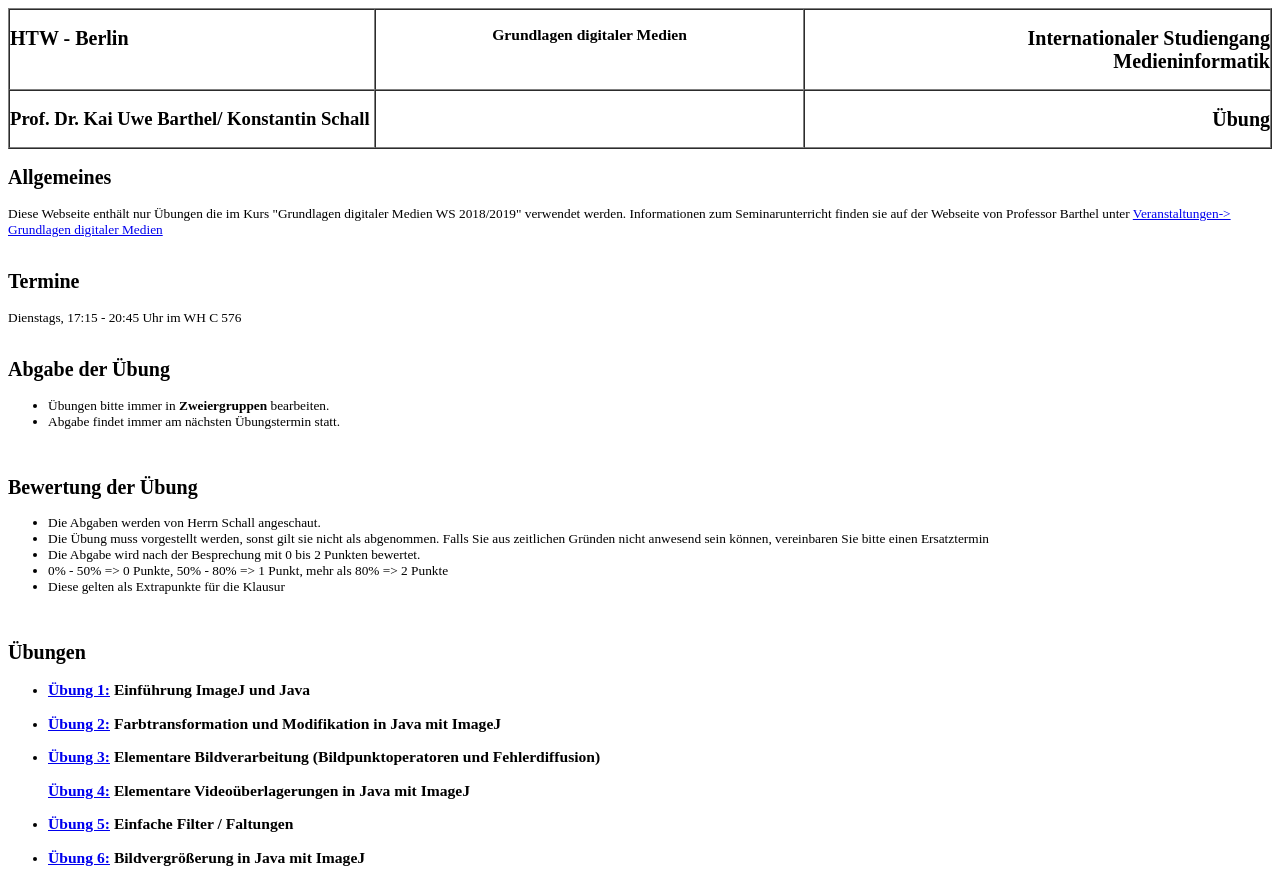
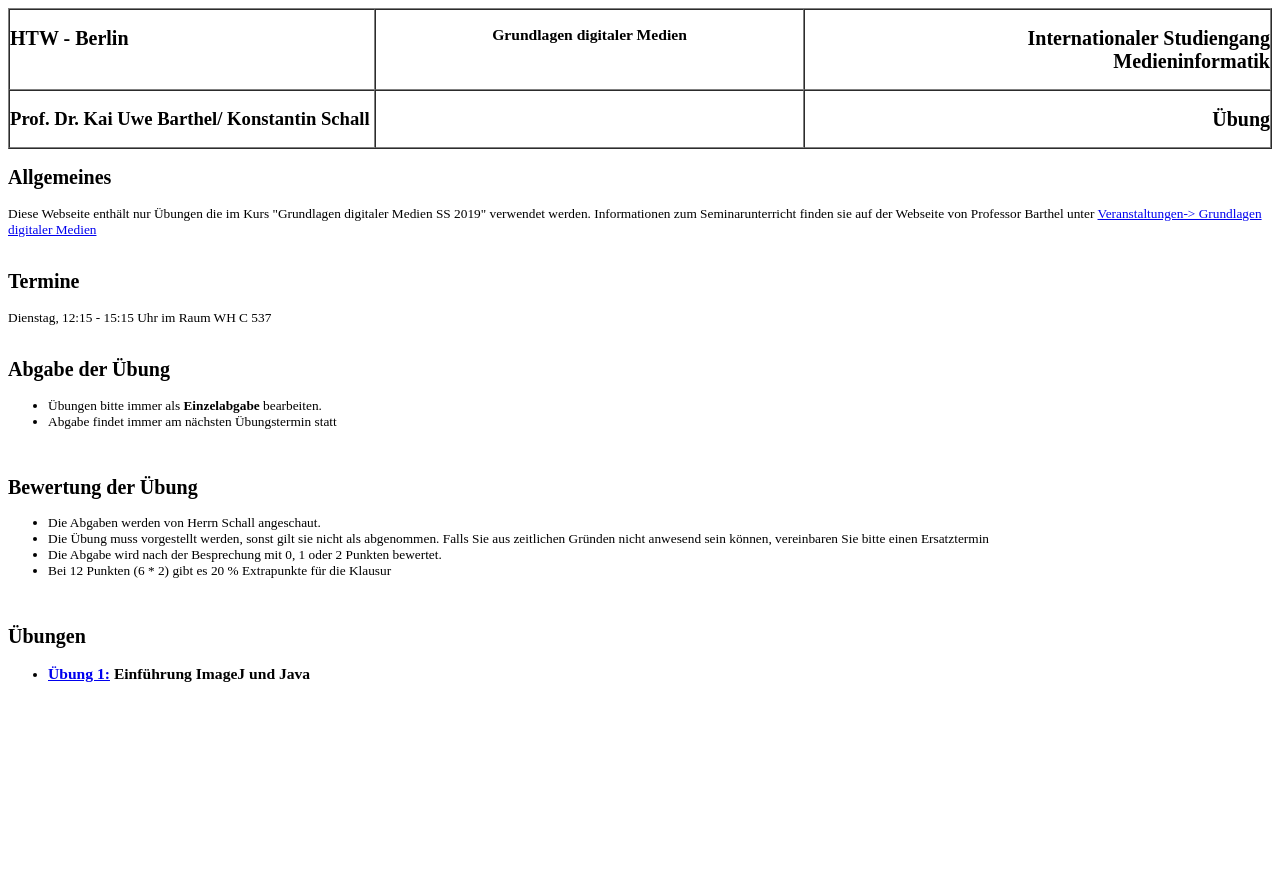
Before and after one commit to imi-gdm/imi-gdm.github.io, a plain HTML site: page index.html in a window 1280 px wide. After the commit the page ends 800 px from the top, so only its background shows below. Drawn offline with Linux system fonts and the light colour scheme.

Commit message:
init ss19

```diff
--- a/index.html
+++ b/index.html
@@ -47,19 +47,19 @@
           </tr>
         </table>
         <h2>Allgemeines</h2>
-        Diese Webseite enthält nur Übungen die im Kurs "Grundlagen digitaler Medien WS 2018/2019" verwendet werden.
+        Diese Webseite enthält nur Übungen die im Kurs "Grundlagen digitaler Medien SS 2019" verwendet werden.
         Informationen zum Seminarunterricht finden sie auf der Webseite von Professor Barthel unter <a href="http://home.htw-berlin.de/~barthel/veranstaltungen/GLDM/GLDM.htm">Veranstaltungen-> Grundlagen digitaler Medien</a><br>
         <br>
         <h2>Termine</h2>
-        Dienstags,  17:15 - 20:45 Uhr im WH C 576<br>
+        Dienstag, 12:15 - 15:15 Uhr im Raum WH C 537<br>
         <br>
         <h2>Abgabe der Übung</h2>
         <ul>
          <li>
-           Übungen bitte immer in <b>Zweiergruppen</b> bearbeiten.
+           Übungen bitte immer als <b>Einzelabgabe</b> bearbeiten.
          </li>
          <li>
-           Abgabe findet immer am nächsten Übungstermin statt.
+           Abgabe findet immer am nächsten Übungstermin statt
          </li>
       </ul>
       <br>
@@ -67,9 +67,8 @@
       <ul>
        <li>Die Abgaben werden von Herrn Schall angeschaut.</li>
        <li>Die Übung muss vorgestellt werden, sonst gilt sie nicht als abgenommen. Falls Sie aus zeitlichen Gründen nicht anwesend sein können, vereinbaren Sie bitte einen Ersatztermin</li>
-       <li>Die Abgabe wird nach der Besprechung mit 0 bis 2 Punkten bewertet.</li>
-       <li>0% - 50% => 0 Punkte, 50% - 80% => 1 Punkt, mehr als 80% => 2 Punkte </li>
-       <li>Diese gelten als Extrapunkte für die Klausur</li>
+       <li>Die Abgabe wird nach der Besprechung mit 0, 1 oder 2 Punkten bewertet.</li>
+       <li>Bei 12 Punkten (6 * 2) gibt es 20 % Extrapunkte für die Klausur</li>
      </ul>
      <br>
      <h2>Übungen</h2>
@@ -80,18 +79,20 @@
           <span>Einführung ImageJ und Java</span>
         </h3>
       </li>
+      <!--
       <li>
         <h3>
           <span><a href="./uebungen/uebung2/uebung2.htm"> Übung 2:</a></span>
           <span>Farbtransformation und Modifikation in Java mit ImageJ</span>
         </h3>
       </li>
-     <li>
+      <li>
         <h3>
-          <span><a href="./uebungen/uebung3/uebung3c.htm"> Übung 3:</a></span>
+          <span><a href="./uebungen/uebung3/uebung3.htm"> Übung 3:</a></span>
           <span>Elementare Bildverarbeitung (Bildpunktoperatoren und Fehlerdiffusion)</span>
         </h3>
       </li>
+      <li>
         <h3>
           <span><a href="./uebungen/uebung4/uebung4.htm"> Übung 4:</a></span>
           <span>Elementare Videoüberlagerungen in Java mit ImageJ</span>
@@ -109,6 +110,7 @@
           <span>Bildvergr&ouml;&szlig;erung in Java mit ImageJ</span>
         </h3>
       </li>
+      -->
     </ul>
   </body>
   </html>
```
Also changed, not shown: 3 other files.
